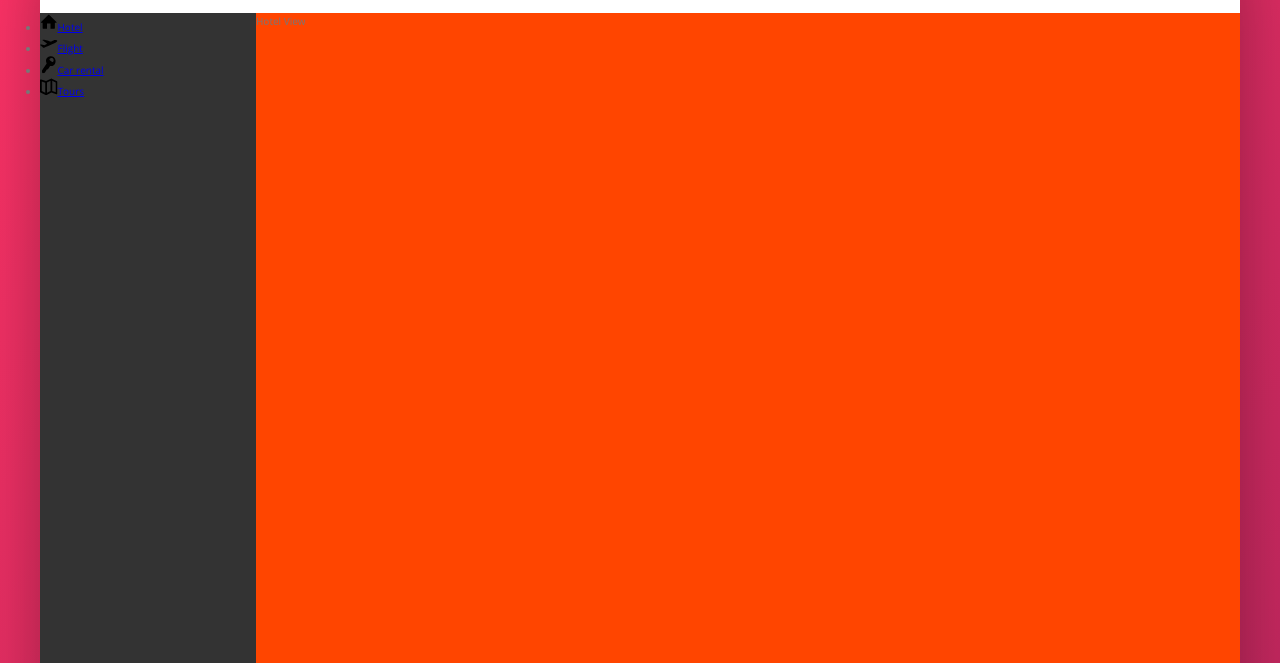
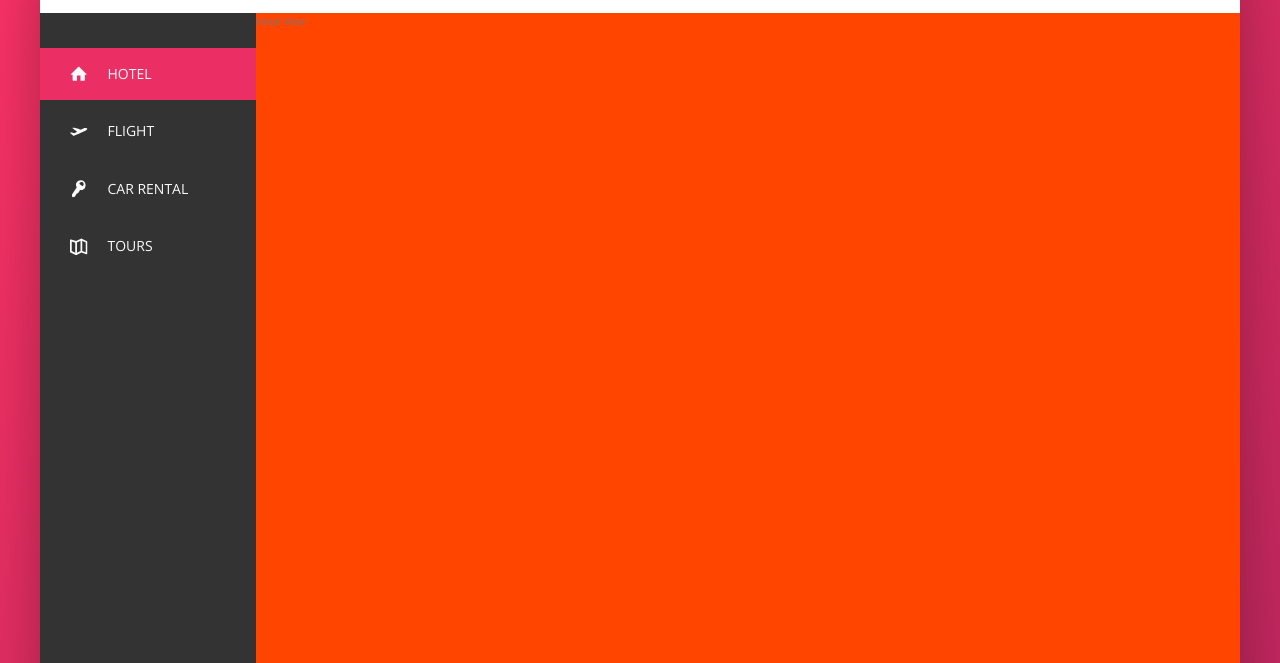
Before and after one commit to daikadai/HTMLCSS-Flex, a website: page index.html in a window 1280 px wide. Shown: the part 137-800 px from the top of the page. Drawn offline with nearby package versions, Linux system fonts and the light colour scheme.

Commit message:
8. Building the Navigation part-2

```diff
--- a/index.html
+++ b/index.html
@@ -44,13 +44,13 @@
             <div class="content">
                 <nav class="sidebar">
                     <ul class="side-nav">
-                        <li class="side-nav__item">
+                        <li class="side-nav__item side-nav__item--active">
                             <a href="#" class="side-nav__link">
                                 <svg class="side-nav__icon">
                                     <use xlink:href="img/sprite.svg#icon-home">
                                     </use>
-                                    <span>Hotel</span>
                                 </svg>
+                                <span>Hotel</span>
                             </a>
                         </li>
                         <li class="side-nav__item">
@@ -58,8 +58,8 @@
                                 <svg class="side-nav__icon">
                                     <use xlink:href="img/sprite.svg#icon-aircraft-take-off">
                                     </use>
-                                    <span>Flight</span>
                                 </svg>
+                                <span>Flight</span>
                             </a>
                         </li>
                         <li class="side-nav__item">
@@ -67,8 +67,8 @@
                                 <svg class="side-nav__icon">
                                     <use xlink:href="img/sprite.svg#icon-key">
                                     </use>
-                                    <span>Car rental</span>
                                 </svg>
+                                <span>Car rental</span>
                             </a>
                         </li>
                         <li class="side-nav__item">
@@ -76,8 +76,8 @@
                                 <svg class="side-nav__icon">
                                     <use xlink:href="img/sprite.svg#icon-map">
                                     </use>
-                                    <span>Tours</span>
                                 </svg>
+                                <span>Tours</span>
                             </a>
                         </li>
                     </ul>
--- a/sass/_component.scss
+++ b/sass/_component.scss
@@ -107,15 +107,60 @@
 //SIDE NAVIGATION
 
 .side-nav {
+  font-size: 1.4rem;
+  list-style: none;
+  margin-top: 3.5rem;
   &__item {
+    position: relative;
+
+    &:not(last-child) {
+      margin-bottom: .5rem;
+    }
+  }
+  &__item::before {
+    content: '';
+    position: absolute;
+    top: 0;
+    left: 0;
+    height: 100%;
+    width: 3px;
+    background-color: var(--color-primary);
+    transform: scaleY(0);
+    transition: transform .2s,
+    width .4s cubic-bezier(1,0,0,1) .2s, background-color .1s;
 
   }
-  &__link {
+  &__item:hover::before,
+  &__item--active:before{
+    transform: scaleY(1);
+    width: 100%;
+  }
 
+  &__item:active::before {
+    background-color: var(--color-primary-light);
   }
+
+  &__link:link,
+  &__link:visited {
+    color: var(--color-grey-light-1);
+    text-decoration: none;
+    text-transform: uppercase;
+    display: block;
+    position: relative;
+    padding: 1.5rem 3rem;
+    z-index: 10;
+    display: flex;
+    align-items: center;
+  }
+
+  // &__link:hover {
+  //   color: orangered;
+  // }
   &__icon{
     width: 1.75rem;
     height: 1.75rem;
+    margin-right: 2rem;
+    fill: currentColor;
   }
 }
 
```
Also changed, not shown: css/style.css.
